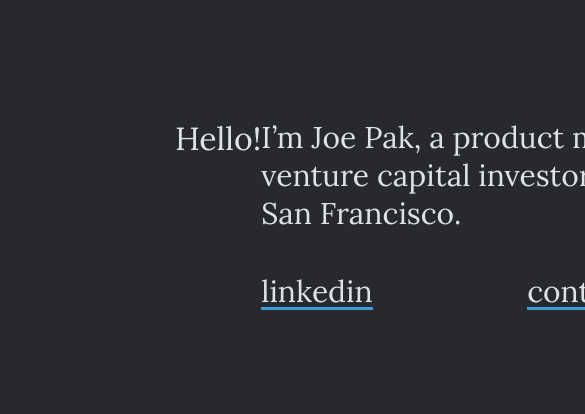
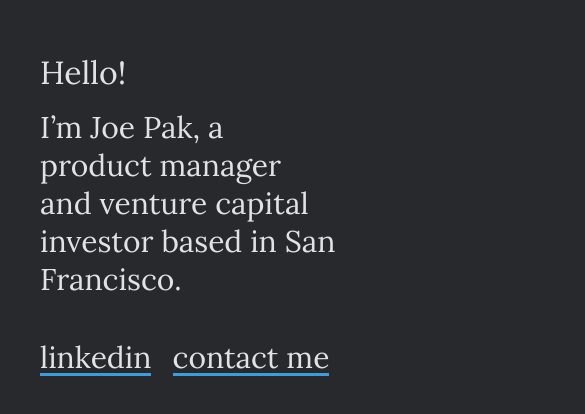
Before and after one commit to josephpak/project, a Gatsby site in the folder website/: page / in a window 390 px wide. Shown: the part 208-622 px from the top of the page, 585 px wide, since content can reach past the window. Built offline with nearby package versions, Linux system fonts and the light colour scheme; Gatsby itself is replaced by a stand-in of ours.

Commit message:
Mobile design v1

```diff
--- a/website/src/components/layout.css
+++ b/website/src/components/layout.css
@@ -5,8 +5,6 @@
 }
 
 html {
-  -ms-text-size-adjust: 100%;
-  -webkit-text-size-adjust: 100%;
   height: 100%;
   width: 100%;
   display: flex;
@@ -26,7 +24,7 @@ a {
   background-position: 0 100%;
 	background-repeat: repeat-x;
 	background-size: 3px 3px;
-  color: #DFE3E6  ;
+  color: #DFE3E6;
   text-decoration: none;
 }
 a:active,
@@ -37,20 +35,43 @@ a:hover {
   background-repeat: repeat-x;
   text-decoration: none;
 }
-h1 {
-  color: inherit;
-  font-weight: bold;
-  text-rendering: optimizeLegibility;
-  font-size: 2.25rem;
-  line-height: 1.1;
-}
-img {
-  border-style: none;
-  max-width: 100%;
+
+p {
+  font-family: "Lora";
+  color: #DFE3E6;
+  font-size: 30px;
 }
 
-@media only screen and (max-width: 480px) {
-  html {
-    font-size: 100%;
+.main{
+  padding: 100px 175px
+}
+
+.intro {
+  width: 500px;
+}
+
+.links {
+  display: flex;
+  justify-content: space-between;
+  width: 500px;
+  padding-top: 40px;
+}
+
+@media screen and (max-width: 500px) {
+  .main {
+    padding: 0px 40px;
+  }
+
+  .text-body {
+    flex-direction: column;
+  }
+
+  .intro {
+    padding-top: 15px;
+    width: 300px;
+  }
+
+  .links {
+    width: 300px;
   }
 }
--- a/website/src/components/layout.js
+++ b/website/src/components/layout.js
@@ -1,10 +1,3 @@
-/**
- * Layout component that queries for data
- * with Gatsby's useStaticQuery component
- *
- * See: https://www.gatsbyjs.com/docs/use-static-query/
- */
-
 import * as React from "react"
 import PropTypes from "prop-types"
 import { Link } from "gatsby"
@@ -26,8 +19,6 @@ const Layout = ({ children }) => {
   return (
     <div
       style={{
-        fontFamily: `Lora`,
-        color: `#DFE3E6`,
         width: `100%`,
         height: `100%`,
         display: `flex`,
@@ -35,6 +26,7 @@ const Layout = ({ children }) => {
       }}
     >
       <div
+        className="text-body"
         style={{
           display: `flex`,
           justifyContent: `space-between`,
@@ -48,19 +40,10 @@ const Layout = ({ children }) => {
         >Hello!</p>
         <div>
           <p
-            style={{
-              width: `500px`,
-              fontSize: `30px`,
-            }}
+            className="intro"
           >I’m Joe Pak, a product manager and venture capital investor based in San Francisco.</p>
           <p
-            style={{
-              fontSize: `30px`,
-              display: `flex`,
-              justifyContent: `space-between`,
-              width: `500px`,
-              paddingTop: `40px`
-          }}
+            className="links"
           >
             {/* <Link to="/page-2/">about me</Link> <br /> */}
             <Link to="https://www.linkedin.com/in/josephjpak" target="_blank">linkedin</Link> <br />
--- a/website/src/pages/index.js
+++ b/website/src/pages/index.js
@@ -2,14 +2,13 @@ import * as React from "react"
 import { StaticImage } from "gatsby-plugin-image"
 import "@fontsource/lora"
 
-import Layout from "../components/layout"
+import Layout from "../components/layout.js"
 import Seo from "../components/seo"
+import "../components/layout.css"
 
 const IndexPage = () => (
   <div
-    style={{
-    padding: `100px 175px`
-    }}
+    className="main"
   >
     <Layout
     >
```
Also changed, not shown: website/src/images/gatsby-astronaut.png (deleted).
